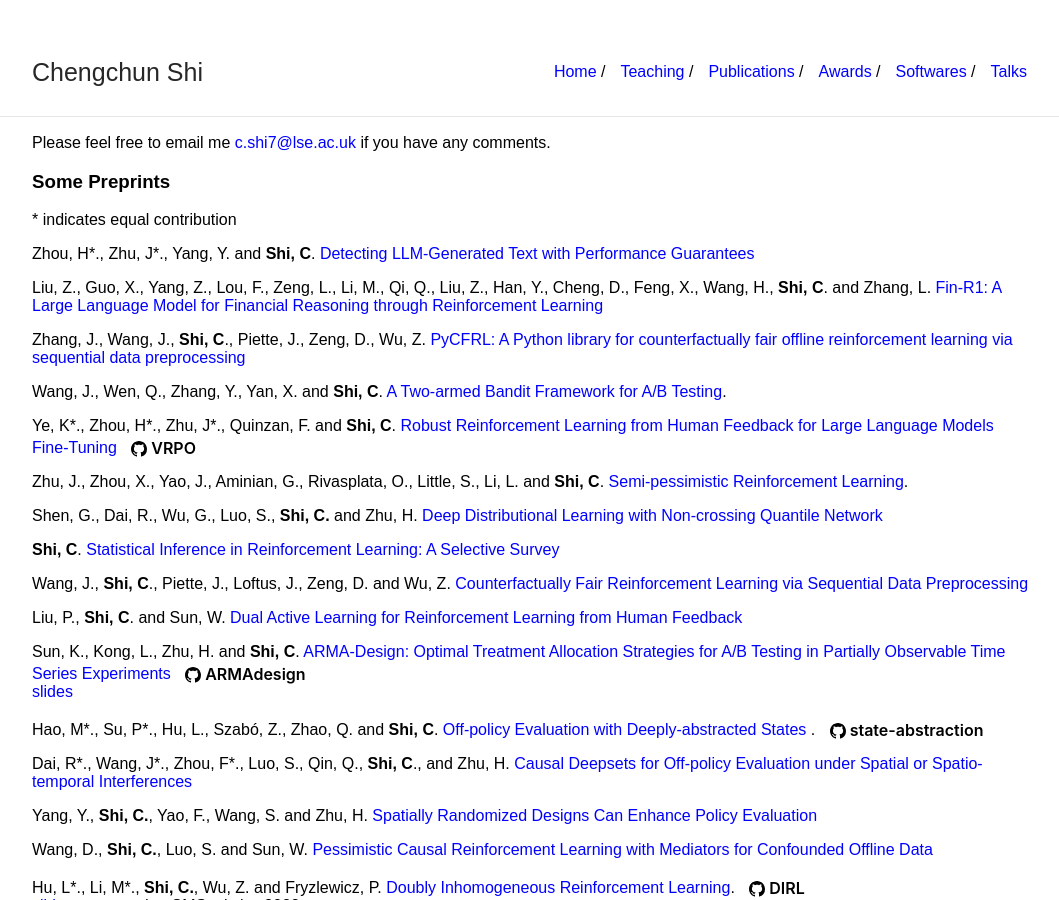
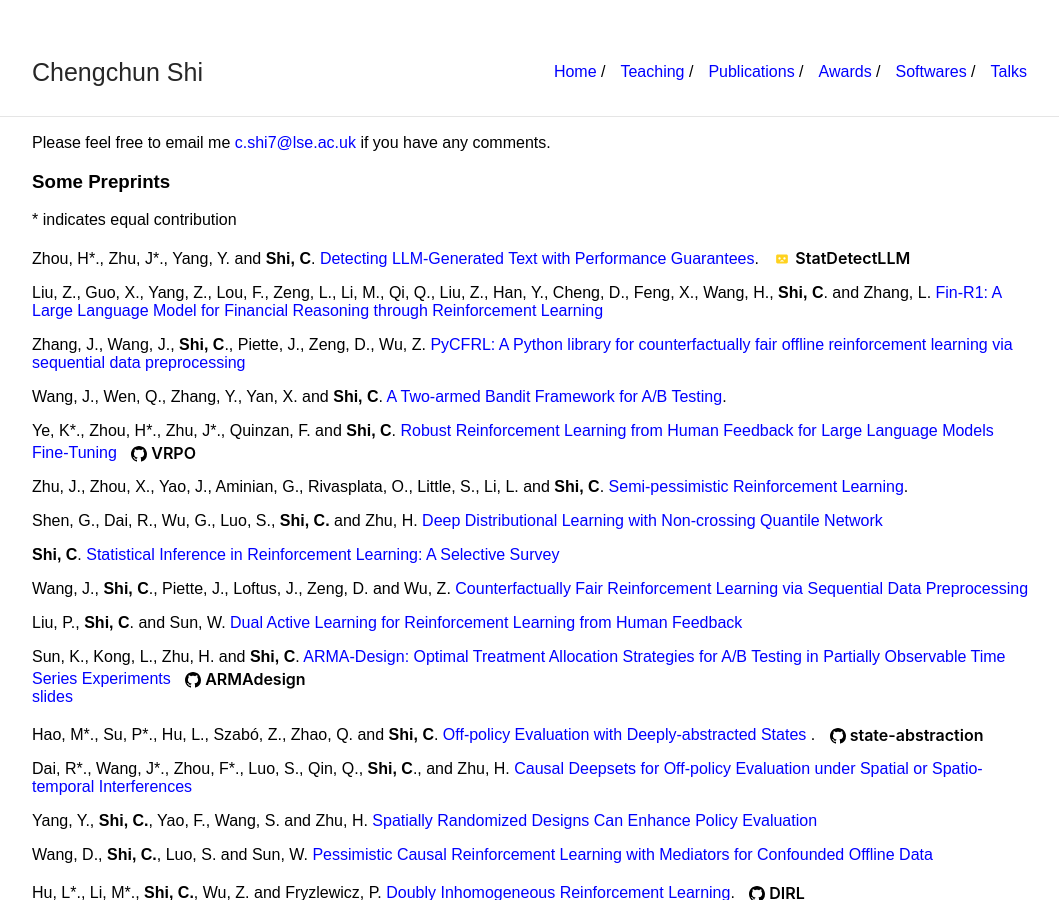
Before and after one commit to callmespring/callmespring.github.io, a Jekyll site: the page built from publication.md, in a window 1280 px wide and 900 px high. Shown: the whole window, without its empty margins (108-1167 px from the left). Built offline with Jekyll 4.4.1, drawn with Linux system fonts in a browser that asks for light colours.

Commit message:
Update publication.md

```diff
--- a/publication.md
+++ b/publication.md
@@ -11,7 +11,17 @@ Please feel free to email me <c.shi7@lse.ac.uk> if you have any comments.
 
 \* indicates equal contribution
 
-Zhou, H\*., Zhu, J\*., Yang, Y. and **Shi, C**. [Detecting LLM-Generated Text with Performance Guarantees](https://arxiv.org/pdf/2601.06586)
+<div class="publication-entry" style="display: flex; align-items: flex-start; margin-bottom: 1em;">
+  <div class="pub-content" style="flex: 1;">
+    Zhou, H*., Zhu, J*., Yang, Y. and <strong>Shi, C</strong>. <a href="https://arxiv.org/pdf/2601.06586">Detecting LLM-Generated Text with Performance Guarantees</a>.
+    <a href="https://huggingface.co/spaces/stats-powered-ai/StatDetectLLM" class="hf-module-link">
+      <svg class="hf-icon" viewBox="0 0 40 40" xmlns="http://www.w3.org/2000/svg">
+        <path d="M10.125 10C8.4 10 7 11.4 7 13.125V26.875C7 28.6 8.4 30 10.125 30H29.875C31.6 30 33 28.6 33 26.875V13.125C33 11.4 31.6 10 29.875 10H10.125ZM14.5 16.25C15.875 16.25 17 17.375 17 18.75C17 20.125 15.875 21.25 14.5 21.25C13.125 21.25 12 20.125 12 18.75C12 17.375 13.125 16.25 14.5 16.25ZM25.5 16.25C26.875 16.25 28 17.375 28 18.75C28 20.125 26.875 21.25 25.5 21.25C24.125 21.25 23 20.125 23 18.75C23 17.375 24.125 16.25 25.5 16.25ZM20 22.5C22.25 22.5 24.125 23.875 24.875 25.75H15.125C15.875 23.875 17.75 22.5 20 22.5Z"/>
+      </svg>
+      <span class="hf-module-badge">StatDetectLLM</span>
+    </a>
+  </div>
+</div>
 
 Liu, Z., Guo, X., Yang, Z., Lou, F., Zeng, L., Li, M., Qi, Q., Liu, Z., Han, Y., Cheng, D., Feng, X., Wang, H., **Shi, C**. and Zhang, L. [Fin-R1: A Large Language Model for Financial Reasoning through Reinforcement Learning](https://arxiv.org/pdf/2503.16252)
 
```
